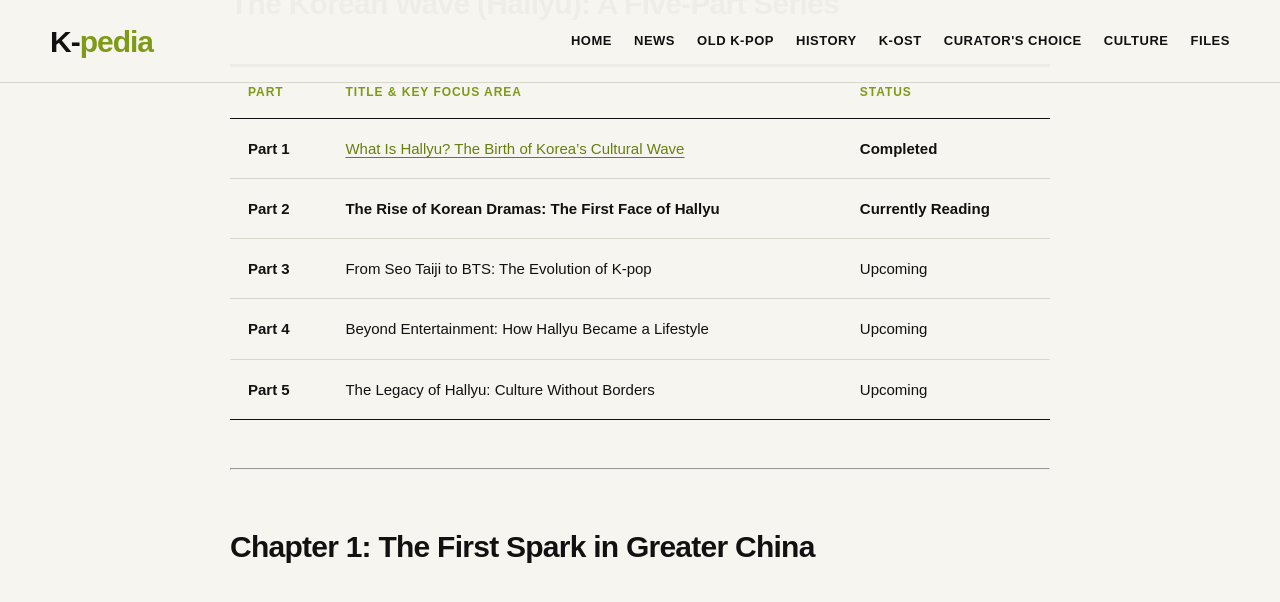
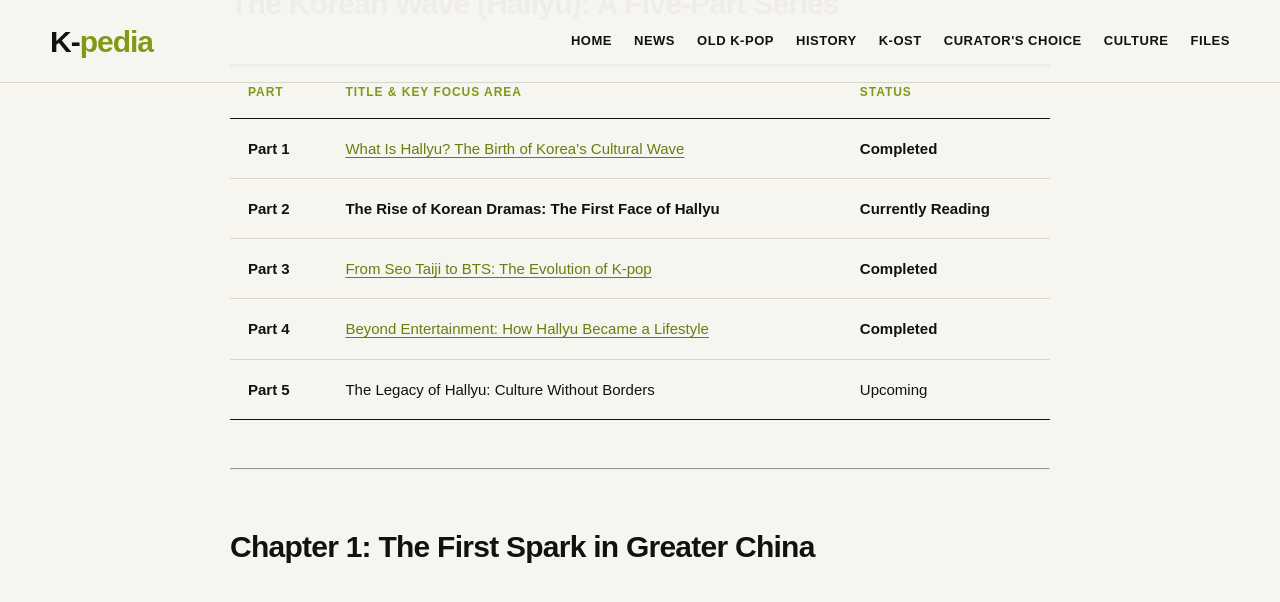
Before and after one commit to kpopkpedia/Kcurator, a Jekyll site: the page built from _posts/2026-09-20-the-rise-of-korean-dramas-the-first-face-of-hallyu-or-korean-wave-part-2.md, in a window 1280 px wide and 900 px high, scrolled down 3157 px, cut to the strip 0-603 px from the top of the window. Built offline with Jekyll 4.4.1, drawn with Linux system fonts in a browser that asks for light colours; our own code applies the rules of GitHub Pages for plain Markdown files.

Commit message:
Update _posts/2026-09-20-the-rise-of-korean-dramas-the-first-face-of-hallyu-or-korean-wave-part-2.md (via Pages CMS)

```diff
--- a/_posts/2026-09-20-the-rise-of-korean-dramas-the-first-face-of-hallyu-or-korean-wave-part-2.md
+++ b/_posts/2026-09-20-the-rise-of-korean-dramas-the-first-face-of-hallyu-or-korean-wave-part-2.md
@@ -51,8 +51,8 @@ Their success was never based on spectacle alone. Emotional sincerity, tightly s
 | ---------- | ------------------------------------------------------------------------------------------------------------------------------- | --------------------- |
 | **Part 1** | [What Is Hallyu? The Birth of Korea's Cultural Wave](https://www.kcurator.com/2026/07/what-is-hallyu-birth-of-korean-wave.html) | **Completed** |
 | **Part 2** | **The Rise of Korean Dramas: The First Face of Hallyu** | **Currently Reading** |
-| **Part 3** | From Seo Taiji to BTS: The Evolution of K-pop | Upcoming |
-| **Part 4** | Beyond Entertainment: How Hallyu Became a Lifestyle | Upcoming |
+| **Part 3** | [From Seo Taiji to BTS: The Evolution of K-pop](https://www.kcurator.com/2026/08/from-seo-taiji-to-bts-evolution-of-kpop.html) | **Completed** |
+| **Part 4** | [Beyond Entertainment: How Hallyu Became a Lifestyle](https://www.kcurator.com/2026/08/how-hallyu-became-global-lifestyle.html) | **Completed** |
 | **Part 5** | The Legacy of Hallyu: Culture Without Borders | Upcoming |
 
 
```
